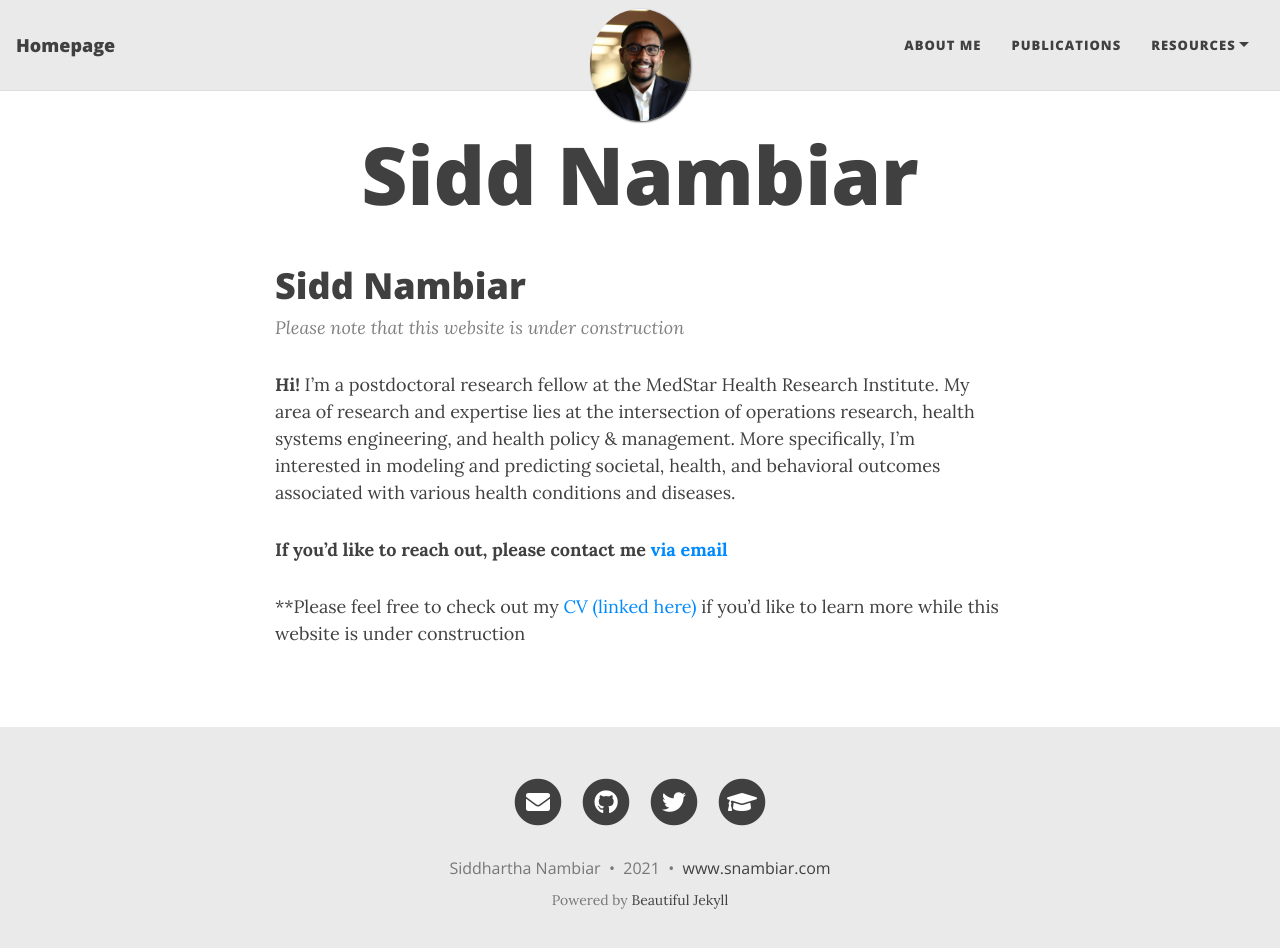
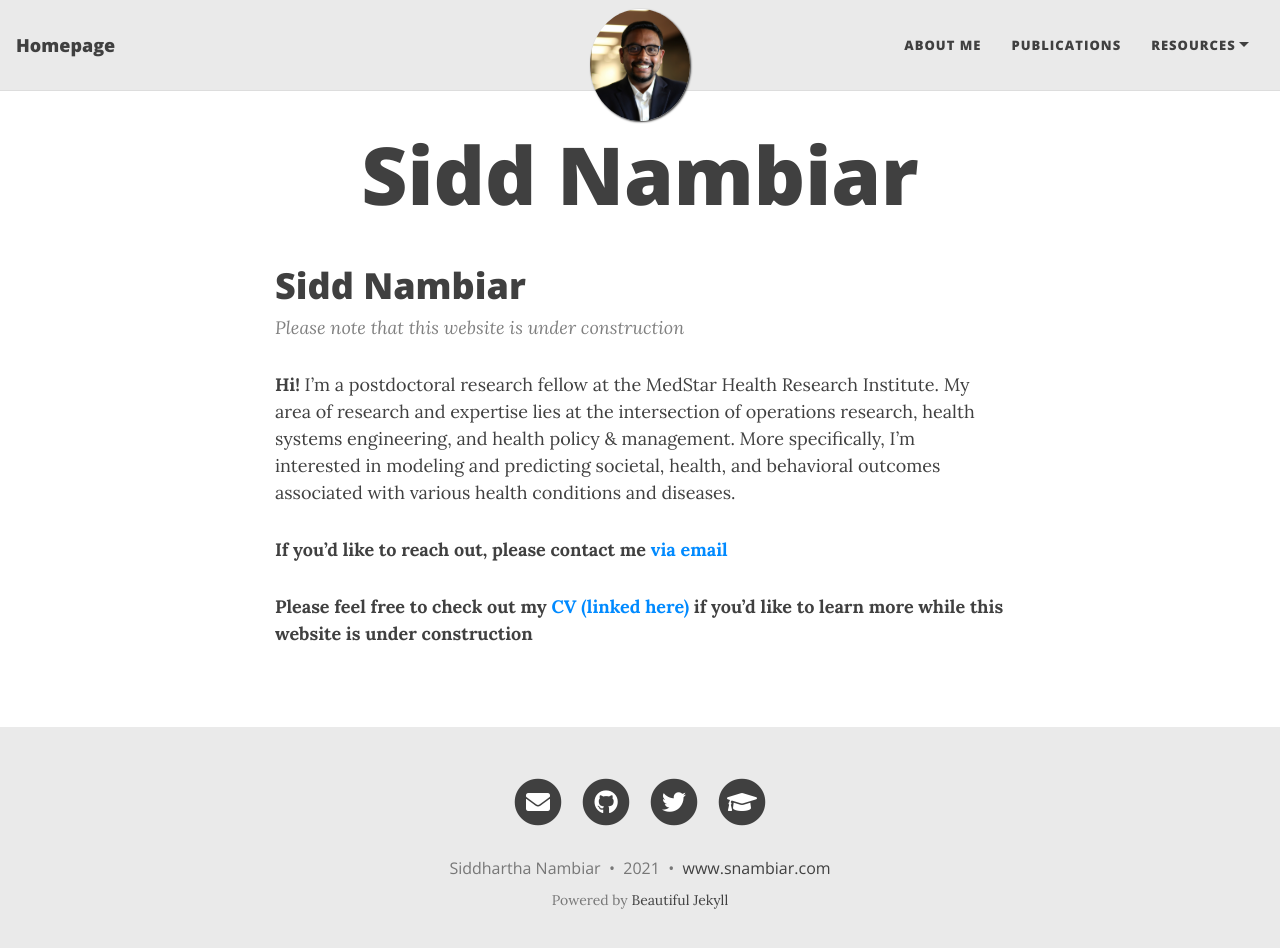
Before and after one commit to sidscorp/snambiar, a Jekyll site: the page built from index.md, in a window 1280 px wide and 961 px high. Shown: the top 948 px of the window. Built offline with Jekyll 4.4.1, drawn with Linux system fonts in a browser that asks for light colours; nearby versions of some CDN libraries; our own code applies the rules of GitHub Pages for plain Markdown files; the list of posts is cut into pages by our own code.

```diff
--- a/index.md
+++ b/index.md
@@ -5,4 +5,4 @@
 
 **If you'd like to reach out, please contact me [via email](mailto:Siddhartha.Nambiar@MedStar.Net)**
 
-**Please feel free to check out my [CV (linked here)](docs/Nambiar_CV.pdf) if you'd like to learn more while this website is under construction
+**Please feel free to check out my [CV (linked here)](/docs/Nambiar_CV.pdf) if you'd like to learn more while this website is under construction**
```
